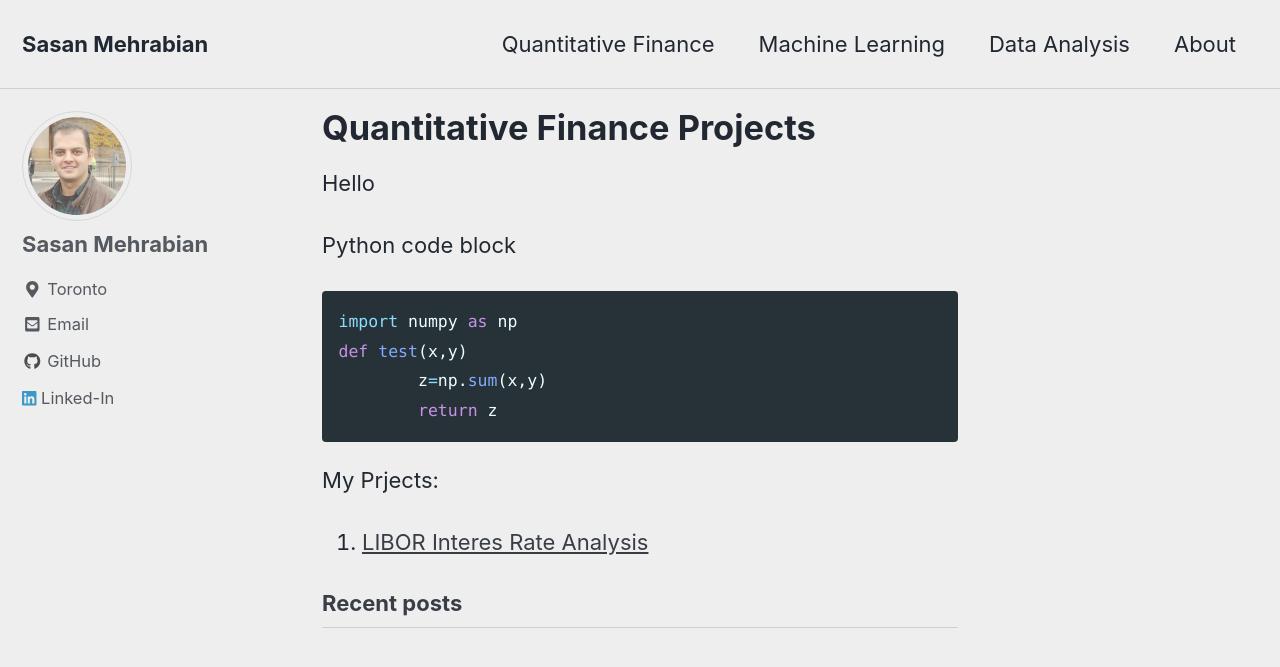
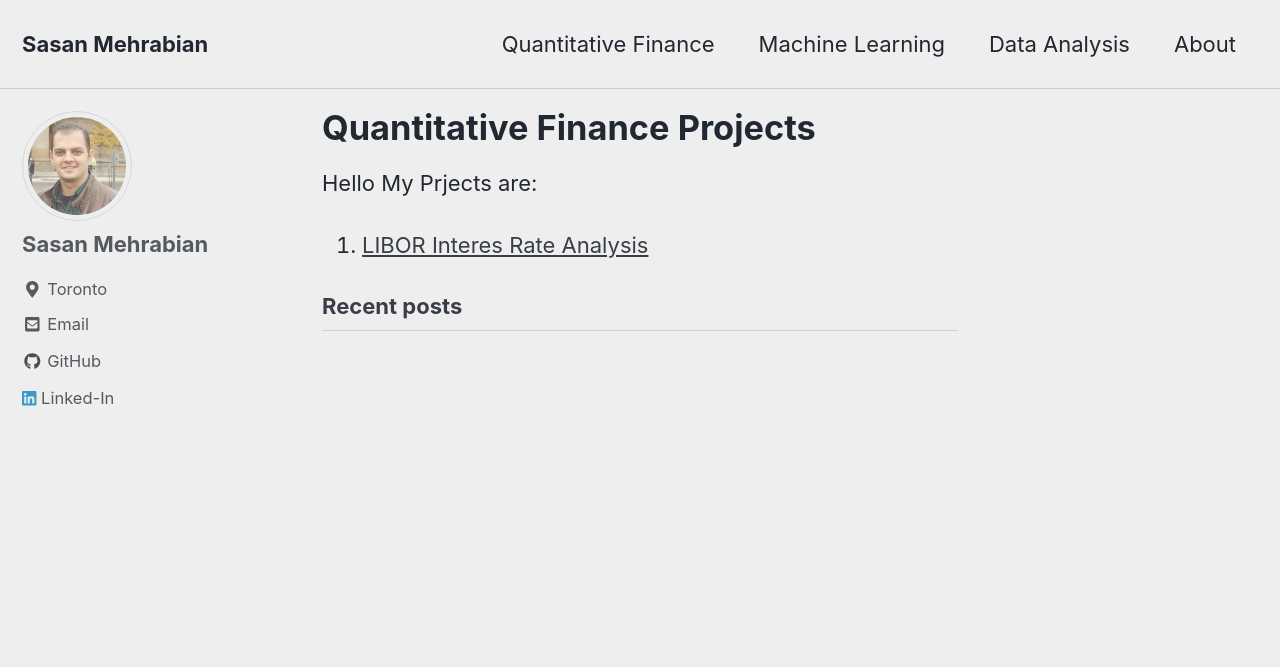
Before and after one commit to sasanmehrabian/sasanmehrabian.github.io, a Jekyll site: the page built from _pages/qf.md, in a window 1280 px wide and 900 px high. Shown: the top 667 px of the window. Built offline with Jekyll 4.4.1, drawn with Linux system fonts in a browser that asks for light colours; cached includes are drawn as plain includes; nearby versions of some CDN libraries.

Commit message:
new github

````diff
--- a/_pages/qf.md
+++ b/_pages/qf.md
@@ -5,16 +5,6 @@ title: "Quantitative Finance Projects"
 author_profile: true
 toc: true
 ---
-
 Hello
-
-Python code block
-``` python
-import numpy as np
-def test(x,y)
-	z=np.sum(x,y)
-	return z
-```
-
-My Prjects:
+My Prjects are:
 1. [LIBOR Interes Rate Analysis](https://sasanmehrabian.github.io/libor/)
````
